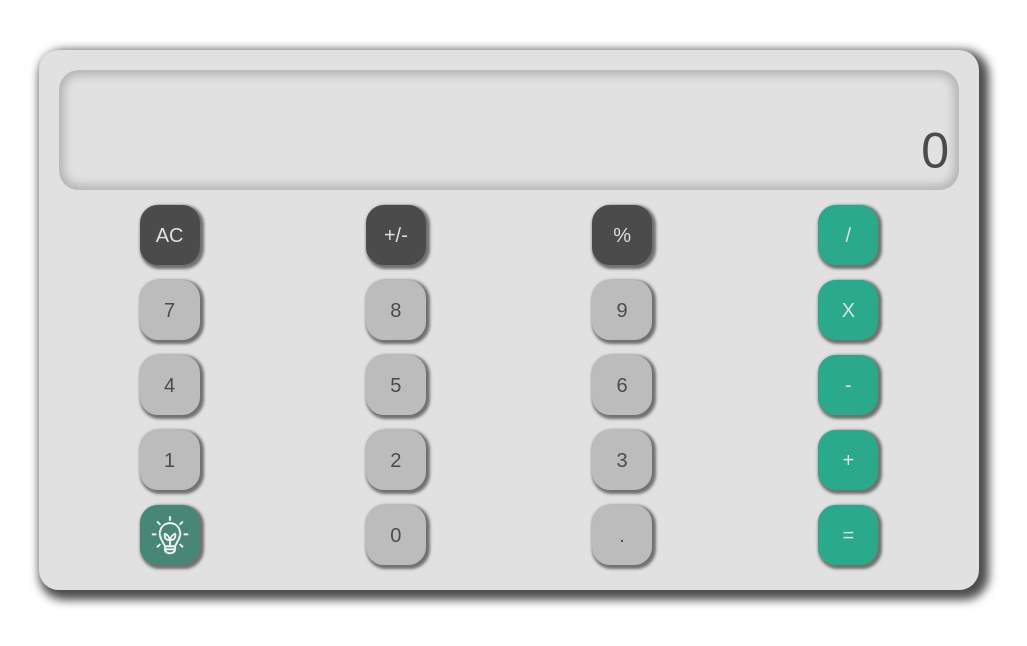
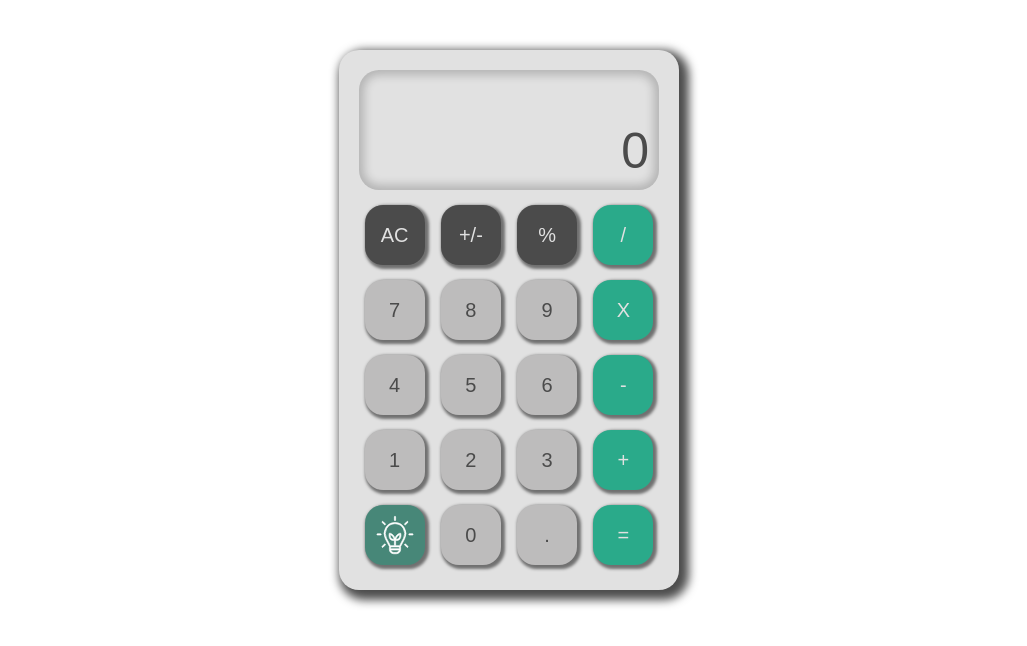
Before and after one commit to YakupovRR/calculator, a website built with webpack: page index.html in a window 1280 px wide. Shown: the whole page, without its empty margins (131-1158 px from the left). Built offline with nearby package versions, Linux system fonts and the light colour scheme.

Commit message:
change size.

```diff
--- a/src/main.js
+++ b/src/main.js
@@ -1,6 +1,6 @@
 import './styles.css';
 
-// дисплей
+//  дисплей
 let display = document.querySelector('.display');
 
 // история вычислений
--- a/src/styles.css
+++ b/src/styles.css
@@ -1,8 +1,8 @@
-/* общее оформление */
+/* общее оформление  */
 
 .calculator {
     margin: 50px auto;
-    width: 900px;
+    width: 300px;
     height: 500px;
     border-radius: 20px;
     font-family: Arial, Helvetica, sans-serif;
```
